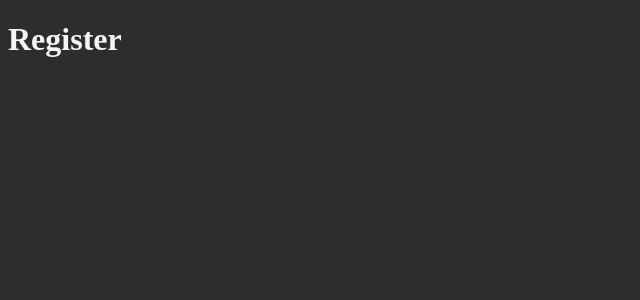
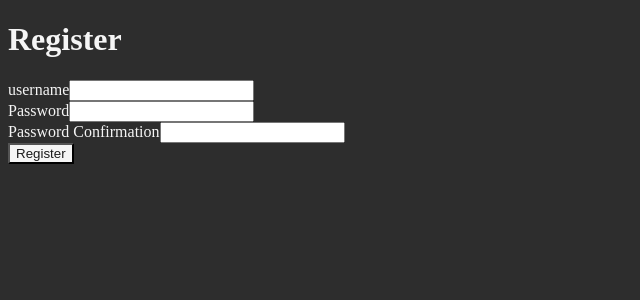
Before and after one commit to AfonsoNG03/ProjetoDAW2324, a React (Create React App) app in the folder ProjetoFinal/client/: page /register in a window 1280 px wide. Shown: the top 300 px of the page, without its empty margins (0-640 px from the left). Built offline with nearby package versions, Linux system fonts and the light colour scheme; the HTML template or start-up script is replaced by a standard one.

Commit message:
Navigation adicionada ao projeto

```diff
--- a/ProjetoFinal/client/src/index.css
+++ b/ProjetoFinal/client/src/index.css
@@ -8,3 +8,8 @@ body {
     background-color: var(--dark-alt);
     color: var(--light);
 }
+
+button {
+    background-color: var(--light);
+    color: var(--dark);
+}
--- a/ProjetoFinal/client/src/pages/home.js
+++ b/ProjetoFinal/client/src/pages/home.js
@@ -1,11 +1,30 @@
+import { useNavigate } from "react-router-dom";
+
 const API_BASE = "http://localhost:8080";
 
 function Home() {
-  return (
-    <div>
-      <h1>Home Page</h1>
-    </div>
-  );
+	const sessionID = sessionStorage.getItem('sessionID');
+	const user = JSON.parse(sessionStorage.getItem('user'));
+	const navigate = useNavigate();
+
+	return (
+		<div>
+			<h1>Home Page</h1>
+			<button onClick={() => navigate("/movies")}>Movies</button>
+			<button onClick={() => navigate("/tvShows")}>TV Shows</button>
+			{sessionID ? (
+				<div>
+					<h2>Welcome, {user.username}!</h2>
+				</div>
+			) : (
+				<div>
+					<h2>Teste, nao esta ninguem logado</h2>
+					<button onClick={() => navigate("/login")}>Login</button>
+					<button onClick={() => navigate("/register")}>Register</button>
+				</div>
+			)}
+		</div>
+	);
 }
 
 export default Home;
--- a/ProjetoFinal/client/src/pages/login.js
+++ b/ProjetoFinal/client/src/pages/login.js
@@ -1,4 +1,3 @@
-import React from "react";
 import { useState, useEffect } from "react";
 import { useNavigate } from "react-router-dom";
 
--- a/ProjetoFinal/client/src/pages/movies.js
+++ b/ProjetoFinal/client/src/pages/movies.js
@@ -1,9 +1,11 @@
 import { useState, useEffect } from "react";
 import MovieCard from "../components/MovieCard";
+import { useNavigate } from "react-router-dom";
 
 const API_BASE = "http://localhost:8080";
 
 function Movies() {
+	const navigate = useNavigate();
     const [movies, setMovies] = useState([]);
 
 	useEffect(() => {
@@ -24,6 +26,8 @@ function Movies() {
 
 	return (
 		<div className="App">
+			<button onClick={() => navigate("/")}>Home</button>
+			<button onClick={() => navigate("/tvShows")}>tvShows</button>
 			<div className="container">
 				<div className="row">
 					{movies.map((movie) => (
--- a/ProjetoFinal/client/src/pages/register.js
+++ b/ProjetoFinal/client/src/pages/register.js
@@ -1,9 +1,73 @@
+import { useState, useEffect } from "react";
+import { useNavigate } from "react-router-dom";
+
 const API_BASE = "http://localhost:8080";
 
 function Register() {
+    const navigate = useNavigate();
+
+    const [name, setName] = useState("");
+    const [password, setPassword] = useState("");
+    const [confirmPassword, setConfirmPassword] = useState("");
+
+    const handleSubmit = async (event) => {
+        event.preventDefault();
+
+        // Check if password and confirm password match
+        if (password !== confirmPassword) {
+            console.error('Password and Confirm Password do not match');
+            return;
+        }
+
+        const user = {
+            username: name,
+            password: password
+        }
+
+        try {
+            const response = await fetch(`${API_BASE}/register`, {
+                method: "POST",
+                headers: {
+                    "Content-Type": "application/json"
+                },
+                body: JSON.stringify(user)
+            });
+            if (response.ok) {
+                const data = await response.json();
+                console.log('Registation successful:', data);
+                navigate("/login");
+            } else {
+                console.error('Registation failed');
+            }
+        } catch (error) {
+            console.error('Error during Registation:', error.message);
+        }
+    }
+
     return (
         <div>
             <h1>Register</h1>
+
+            <form onSubmit={handleSubmit}>
+                <div className="form-group">
+                    <label htmlFor="username">username</label>
+                    <input className="form-control" type="username" name="username"
+                        id="username" value={name} onChange={(event) => setName(event.target.value)} />
+                </div>
+
+                <div className="form-group">
+                    <label htmlFor="password">Password</label>
+                    <input className="form-control" type="password" name="password"
+                        id="password" value={password} onChange={(event) => setPassword(event.target.value)} />
+                </div>
+                <div className="form-group">
+                    <label htmlFor="password">Password Confirmation</label>
+                    <input className="form-control" type="password" name="confirmPassword"
+                        id="confirmPassword" value={confirmPassword} onChange={(event) => setConfirmPassword(event.target.value)} />
+                </div>
+
+                <button className="btn btn-primary">Register</button>
+            </form>
         </div>
     )
 }
--- a/ProjetoFinal/client/src/pages/tvShows.js
+++ b/ProjetoFinal/client/src/pages/tvShows.js
@@ -1,9 +1,11 @@
 import { useState, useEffect } from "react";
 import TvShowCard from "../components/TvShowCard";
+import { useNavigate } from "react-router-dom";
 
 const API_BASE = "http://localhost:8080";
 
 function TvShows() {
+	const navigate = useNavigate();
 	const [tvShows, setTvShows] = useState([]);
 
 	useEffect(() => {
@@ -24,6 +26,8 @@ function TvShows() {
 
 	return (
 		<div className="App">
+			<button onClick={() => navigate("/")}>Home</button>
+			<button onClick={() => navigate("/movies")}>Movies</button>
 			<div className="container">
 				<div className="row">
 					{tvShows.map((tvShow) => (
```
Also changed, not shown: 1 other file (tests, documents, lock files or other folders). Lines whose indentation alone changed are shown as unchanged.
